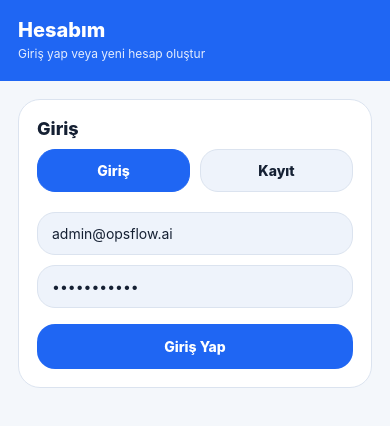
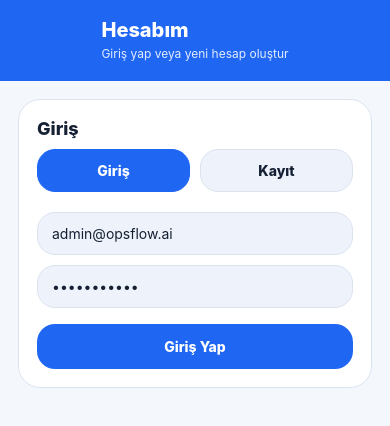
Before and after one commit to melihesensio99/dominosDemo, a React Native app in the folder mobile/opsflow-mobile/: screen / in a window 390 px wide. Shown: the top 426 px of the page. Built offline with nearby package versions, Linux system fonts and the light colour scheme; no server answers.

Commit message:
Header ve siparis timeline hizalamasi duzeltildi
Melo's Pizza logo ve marka basligi yatayda ortalandi. Siparis durumundaki ilerleme cizgisinin son adimdan tasmasi sinirlandirildi.

```diff
--- a/mobile/opsflow-mobile/src/components/AppHeader.styles.ts
+++ b/mobile/opsflow-mobile/src/components/AppHeader.styles.ts
@@ -13,7 +13,7 @@
     justifyContent: 'space-between',
   },
   backButton: { width: 36, height: 36, alignItems: 'center', justifyContent: 'center' },
-  brandRow: { flexDirection: 'row', alignItems: 'center', flex: 1, gap: 10 },
+  brandRow: { flexDirection: 'row', alignItems: 'center', justifyContent: 'center', flex: 1, gap: 10 },
   logo: { width: 42, height: 42, borderRadius: 10 },
   logoFallback: { width: 42, height: 42, borderRadius: 10, alignItems: 'center', justifyContent: 'center', backgroundColor: '#fff' },
   logoFallbackText: { color: theme.colors.primary, fontWeight: '900', fontSize: 13 },
--- a/mobile/opsflow-mobile/src/screens/HomeScreen.styles.ts
+++ b/mobile/opsflow-mobile/src/screens/HomeScreen.styles.ts
@@ -20,7 +20,7 @@
   chipTextActive: { color: '#fff' },
   categoryIcon: { fontSize: 18 },
   productList: { gap: 12 },
-  statusCard: { backgroundColor: theme.colors.surface, borderRadius: theme.radius.lg, padding: theme.spacing.lg, borderWidth: 1, borderColor: theme.colors.border },
+  statusCard: { backgroundColor: theme.colors.surface, borderRadius: theme.radius.lg, padding: theme.spacing.lg, borderWidth: 1, borderColor: theme.colors.border, overflow: 'hidden' },
   statusHeader: { flexDirection: 'row', alignItems: 'center', gap: 12 },
   statusPulse: { width: 16, height: 16, borderRadius: 8, backgroundColor: theme.colors.success, borderWidth: 4, borderColor: '#D8F4E5' },
   statusHeaderText: { flex: 1, gap: 3 },
@@ -33,7 +33,7 @@
   timelineCheckActive: { color: '#fff' },
   timelineLabel: { color: theme.colors.muted, fontSize: 9, fontWeight: '700', textAlign: 'center', marginTop: 6 },
   timelineLabelActive: { color: theme.colors.primaryDark },
-  timelineLine: { position: 'absolute', top: 11, left: '65%', right: '-35%', height: 2, backgroundColor: theme.colors.border },
+  timelineLine: { position: 'absolute', top: 11, left: '50%', right: '-50%', height: 2, backgroundColor: theme.colors.border },
   timelineLineActive: { backgroundColor: theme.colors.success },
   orderBanner: { backgroundColor: theme.colors.primarySoft, borderRadius: theme.radius.lg, padding: theme.spacing.lg, borderWidth: 1, borderColor: theme.colors.primary },
   orderBannerTitle: { color: theme.colors.primaryDark, fontSize: 18, fontWeight: '900' },
```
